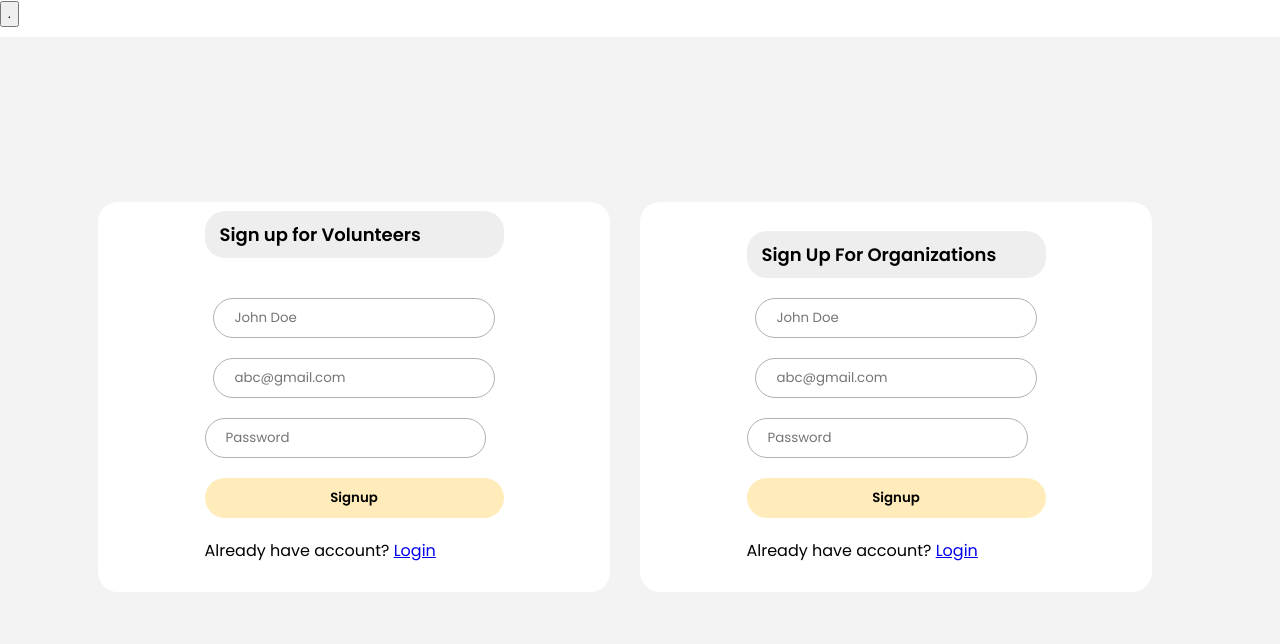
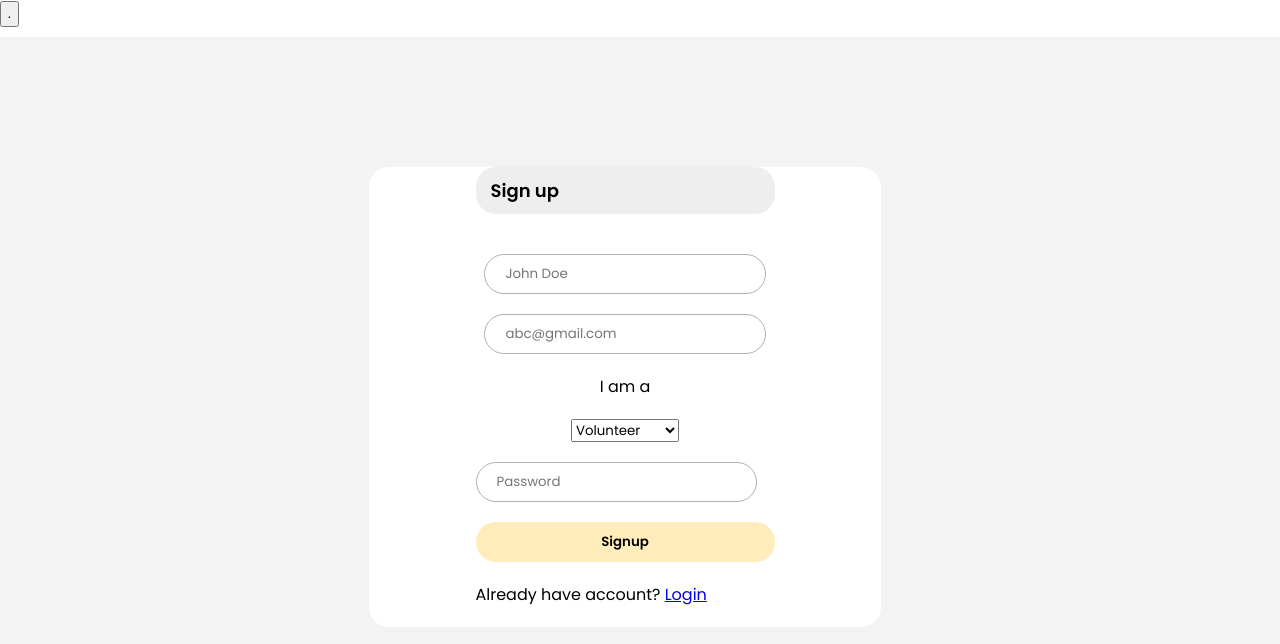
Before and after one commit to jamaljm/BonAppetit, a React (Create React App) app: page / in a window 1280 px wide. Shown: the top 644 px of the page. Built offline with nearby package versions, Linux system fonts and the light colour scheme.

Commit message:
fixed signup page

```diff
--- a/package.json
+++ b/package.json
@@ -1,6 +1,6 @@
 {
   "name": "e-commerce",
-  "proxy":"http://localhost:5000",
+  "proxy":"http://localhost:5000/",
   "version": "0.1.0",
   "private": true,
   "dependencies": {
--- a/public/index.html
+++ b/public/index.html
@@ -18,7 +18,7 @@
         margin: 0;
       }
     </style>
-    <title> admin dashboard</title>
+    <title> Bon Appetit</title>
   </head>
   <body>
     <noscript>You need to enable JavaScript to run this app.</noscript>
--- a/src/components/Addrequest.js
+++ b/src/components/Addrequest.js
@@ -34,7 +34,7 @@ const Addrequest = () => {
     e.preventDefault();
     axios
       .post(
-        "https://bon-appetit-server.alapanoski.repl.co//api/post",
+        "https://bon-appetit-server.alapanoski.repl.co/api/post",
         state,
         config
       )
--- a/src/components/Signin.js
+++ b/src/components/Signin.js
@@ -1,33 +1,37 @@
-import React, { useState } from "react"
-import axios from "axios"
-import { Navigate, useNavigate } from "react-router-dom"
-import "./signin.css"
+import React, { useState } from "react";
+import axios from "axios";
+import { Navigate, useNavigate } from "react-router-dom";
+import "./signin.css";
 
 function SignupPage() {
-  const navigate = useNavigate()
+  const navigate = useNavigate();
   const [state, setState] = useState({
     name: "",
     email: "",
 
     password: "",
-  })
+  });
 
-  const [login, setLogin] = useState("")
-  const [token, setToken] = useState("")
-  const [loginorg, setLoginorg] = useState("")
+  const [type, setType] = useState("volunteer");
+  const [login, setLogin] = useState("");
+  const [token, setToken] = useState("");
+  const [loginorg, setLoginorg] = useState("");
   const handleChange = (e) => {
-    const { name, value } = e.target
+    const { name, value } = e.target;
     setState((prevState) => ({
       ...prevState,
       [name]: value,
-    }))
-  }
+    }));
+  };
 
   const handleSubmit1 = (e) => {
-    e.preventDefault()
+    e.preventDefault();
+    console.log(type, state);
     axios
       .post(
-        "https://bon-appetit-server.alapanoski.repl.co//api/auth/volunteer/signup",
+        "https://bon-appetit-server.alapanoski.repl.co/api/auth/" +
+          type +
+          "/signup",
         state
       )
       .then((res) => {
@@ -37,7 +41,7 @@ function SignupPage() {
           window.localStorage.setItem("token", res.data.token);
           window.localStorage.setItem("auth", "true");
 
-          navigate("/");
+          navigate("/home");
           setLogin(res.data.message);
           window.location.reload();
         }
@@ -50,13 +54,13 @@ function SignupPage() {
 
         // handle error
       });
-  }
+  };
 
   const handleSubmitorg = (e) => {
-    e.preventDefault()
+    e.preventDefault();
     axios
       .post(
-        "https://bon-appetit-server.alapanoski.repl.co/api/auth/volunteer/signup",
+        `https://bon-appetit-server.alapanoski.repl.co/api/auth/${type}/signup`,
         state
       )
       .then((res) => {
@@ -76,15 +80,18 @@ function SignupPage() {
 
         // handle error
       });
-  }
+  };
 
+  const handleType = (e) => {
+    setType(e.target.value);
+  };
   //create a drop down with 2 options
 
   return (
     <div className="signupcontainer">
       <div className="signupcard">
         <form className="signupform" onSubmit={handleSubmit1}>
-          <h5 className="signupheading">Sign up for Volunteers</h5>
+          <h5 className="signupheading">Sign up </h5>
           <div className="asdf">
             <label className=""></label>
             <input
@@ -105,6 +112,11 @@ function SignupPage() {
               className=""
               required
             />
+            <label for="dog-names">I am a </label>
+            <select name="type" id="dog-names" onChange={handleType}>
+              <option value="volunteer">Volunteer</option>
+              <option value="org">Organization</option>
+            </select>
           </div>
           <div>
             <input
@@ -133,52 +145,6 @@ function SignupPage() {
         </form>
       </div>
 
-      <div className="signupcard">
-        <form className="signupform" onSubmit={handleSubmitorg}>
-          <h5 className="signupheading">Sign Up For Organizations</h5>
-          <div className="asdf">
-            <input
-              type="name"
-              name="name"
-              placeholder="John Doe"
-              value={state.name}
-              onChange={handleChange}
-              className=""
-              required
-            />
-            <input
-              type="email"
-              name="email"
-              placeholder="abc@gmail.com"
-              value={state.username}
-              onChange={handleChange}
-              className=""
-              required
-            />
-          </div>
-          <div>
-            <input
-              type="password"
-              name="password"
-              placeholder="Password"
-              value={state.password}
-              onChange={handleChange}
-              className=""
-              required
-            />
-          </div>
-
-          <button type="submit" className="">
-            Signup
-          </button>
-          <div className="">
-            Already have account?{" "}
-            <a href="#" className="">
-              Login
-            </a>
-          </div>
-        </form>
-      </div>
       <div>
         <h1>{loginorg}</h1>
       </div>
@@ -186,4 +152,4 @@ function SignupPage() {
   );
 }
 
-export default SignupPage
+export default SignupPage;
--- a/src/components/featuredInfo/FeaturedInfo.jsx
+++ b/src/components/featuredInfo/FeaturedInfo.jsx
@@ -15,7 +15,7 @@ export default function FeaturedInfo() {
 
   const getPosts = async () => {
     axios
-      .get("http://localhost:5000/api/post", config)
+      .get("https://bon-appetit-server.alapanoski.repl.co/api/post", config)
       .then((res) => {
         console.log(res.data.data);
         setData(res.data.data);
```
Also changed, not shown: src/components/Landingpage.js/Landingpage.jsx (added, +9 -0 lines), src/components/Landingpage.js/landingpage.css (added).
